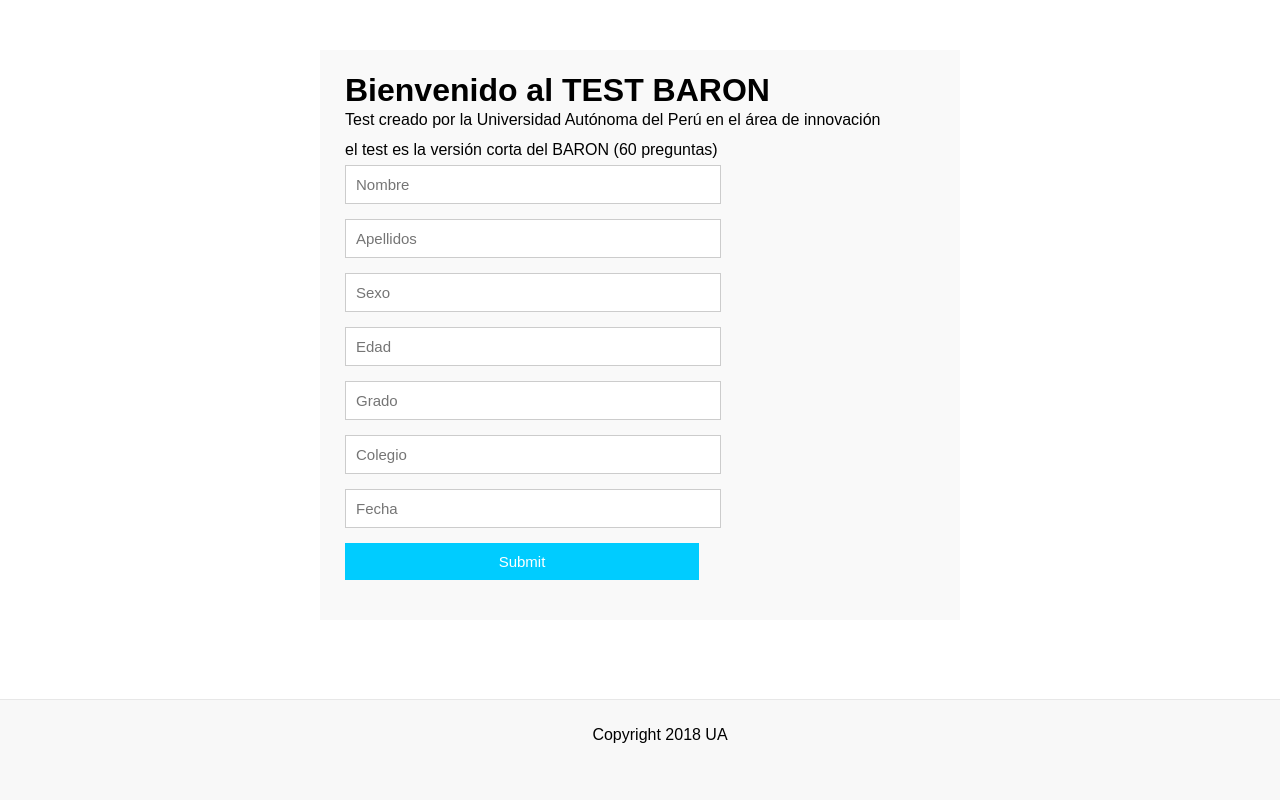
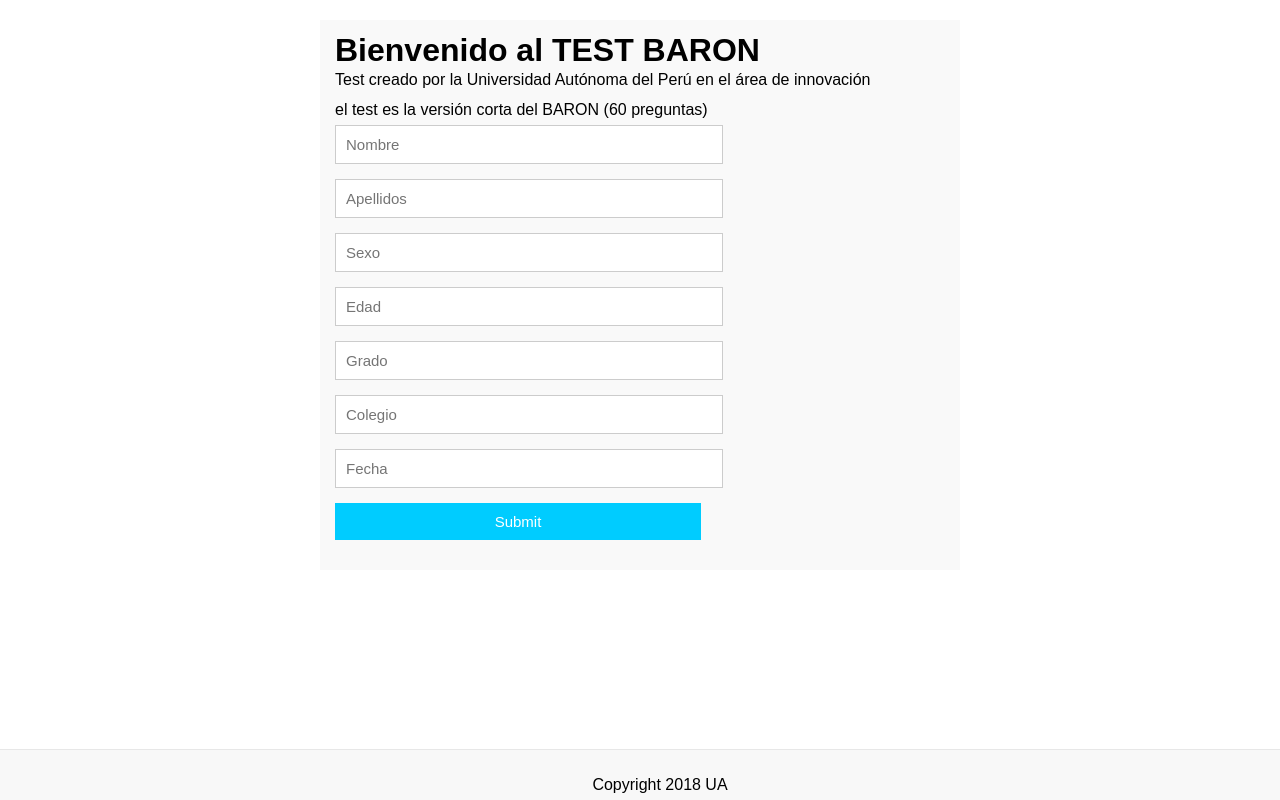
Before and after one commit to edutrul/test-baron-short, a PHP site: page / in a window 1280 px wide. Run offline with PHP 8.4, Linux system fonts and the light colour scheme.

Commit message:
Merge branch 'master' of C:\xampp\htdocs\test-baron-short with conflicts.

```diff
--- a/css/main.css
+++ b/css/main.css
@@ -16,8 +16,8 @@ body{
 }
 #data{
     background-color: #F9F9F9;
-    padding: 25px;
-    margin: 50px 0;
+    padding: 15px;
+    margin: 20px 0;
 }
 fieldset{
     border: medium none !important;
@@ -56,6 +56,6 @@ footer {
     position: absolute;
     left: 0;
     bottom: 0;
-    height: 60px;
+    height: 10px;
     width: 100%;
 }
```
